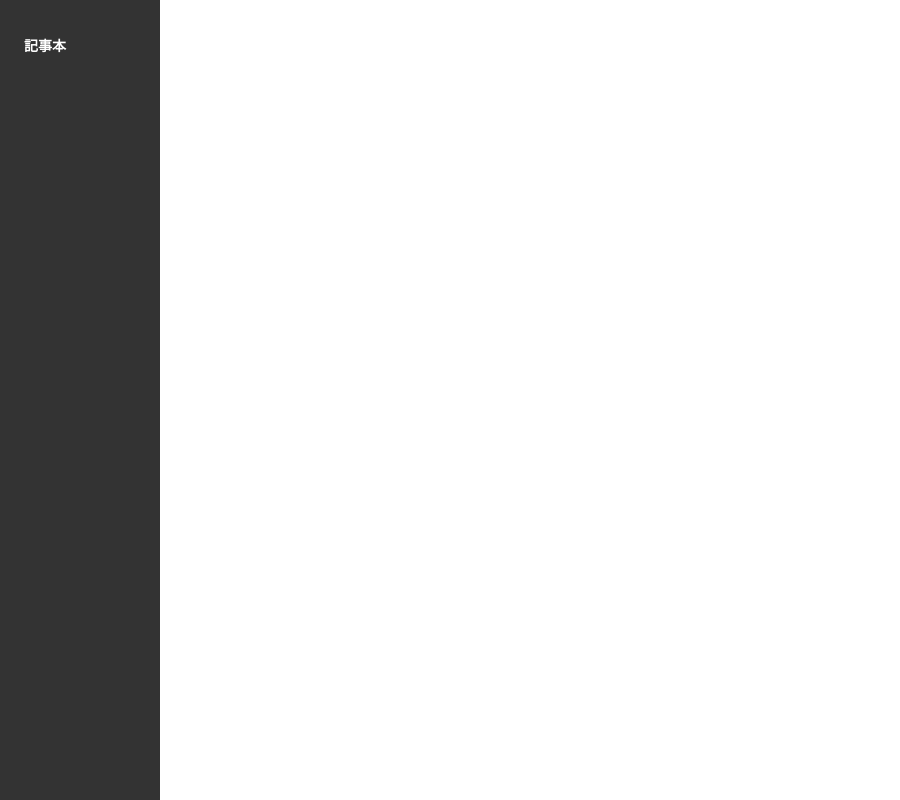
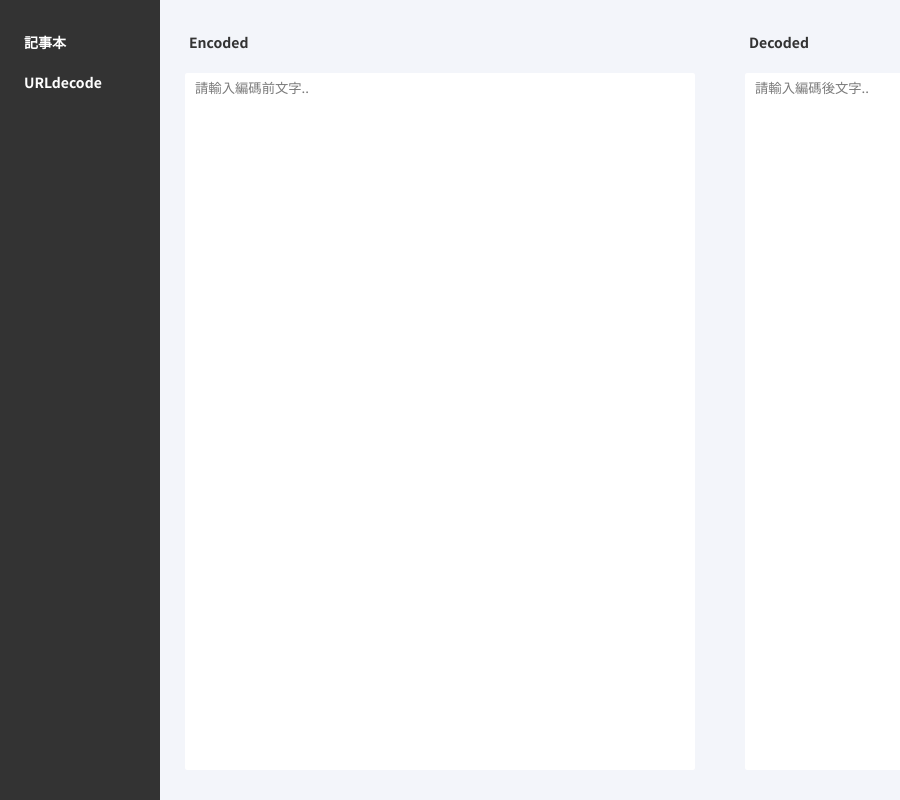
Before and after one commit to start810813/react-memo, a React (Create React App) app: page /urldecode/1 in a window 1280 px wide. Shown: the whole page, without its empty margins (0-900 px from the left). Built offline with nearby package versions, Linux system fonts and the light colour scheme.

Commit message:
feat: urldecode

```diff
--- a/src/components/layouts/NormalLayout/index.tsx
+++ b/src/components/layouts/NormalLayout/index.tsx
@@ -1,7 +1,8 @@
 import React from 'react'
 import { Route } from 'react-router-dom'
 import Sidebar from '../Sidebar'
-import Board from '../../memo/Board'
+import MemoBoard from '../../memo/Board'
+import UrldecodeBoard from '../../urldecode/Board'
 import styles from './style.module.scss'
 
 class NormalLayout extends React.Component {
@@ -10,7 +11,8 @@ class NormalLayout extends React.Component {
             <div className={styles.normal_layout}>
                 <Sidebar />
                 <div className={styles.page_view}>
-                    <Route path='/board/:id?' exact component={Board} />
+                    <Route path='/memo/:id?' exact component={MemoBoard} />
+                    <Route path='/urldecode/:id?' exact component={UrldecodeBoard} />
                 </div>
             </div>
 
--- a/src/components/layouts/Sidebar/index.tsx
+++ b/src/components/layouts/Sidebar/index.tsx
@@ -34,7 +34,8 @@ class Sidebar extends React.Component<StateInterface> {
                     timeout={100000}
                 >
                     <div ref={this.myRef} className={styles.menu}>
-                        <NavLink activeClassName={styles.active} to="/board">記事本</NavLink>
+                        <NavLink activeClassName={styles.active} to="/memo">記事本</NavLink>
+                        <NavLink activeClassName={styles.active} to="/urldecode">URLdecode</NavLink>
                     </div>
                 </CSSTransition>
             </div>
--- a/src/components/layouts/Sidebar/style.module.scss
+++ b/src/components/layouts/Sidebar/style.module.scss
@@ -6,11 +6,15 @@
     z-index: 3;
 
     .menu {
+        display: block;
         padding: 2em 1.5em;
+        box-sizing: border-box;
         & > a, & > span {
+            display: block;
             font-size: 14px;
             font-weight: 600;
             margin-bottom: 20px;
+            word-break: keep-all;
         }
     }
 
@@ -18,6 +22,7 @@
         display: none;
         color: #ffffff;
         padding: 1em 0.5em;
+        box-sizing: border-box;
         border-radius: 5px;
         font-size: 20px;
         text-align: right;
--- a/src/components/memo/Board/style.module.scss
+++ b/src/components/memo/Board/style.module.scss
@@ -19,7 +19,7 @@
         padding: 2em 1.5em;
         box-sizing: border-box;
         @media screen and (max-width: 576px) {
-            position: absolute;
+            // position: absolute;
             z-index: 2;
             top: 0;
             left: 0;
--- a/src/components/memo/Detail/index.tsx
+++ b/src/components/memo/Detail/index.tsx
@@ -19,7 +19,7 @@ interface PropsInterface {
 class Detail extends React.Component<PropsInterface> {
     delete(id: string): any {
         this.props.deleteMemo(id)
-        this.props.history.push('/board')
+        this.props.history.push('/memo')
     }
     render(): React.ReactChild {
         const title = <input type="text"
@@ -55,7 +55,7 @@ class Detail extends React.Component<PropsInterface> {
         return (
             <div className={styles.item}>
                 <div className={styles.control}>
-                    <Link to="/board">
+                    <Link to="/memo">
                         <span>ㄑ 返回</span>
                     </Link>
                     <span className={styles.delete} onClick={() => this.delete(this.props.id)}>🅧 刪除</span>
--- a/src/components/memo/Item/index.tsx
+++ b/src/components/memo/Item/index.tsx
@@ -34,7 +34,7 @@ class Item extends React.Component<PropsInterface> {
             }
         />
         return (
-            <NavLink activeClassName={styles.active} to={`/board/${this.props.id}`}>
+            <NavLink activeClassName={styles.active} to={`/memo/${this.props.id}`}>
                 <div className={styles.item}>
                     <div className={styles.title}>{title}</div>
                     <div className={styles.date}>{date}</div>
--- /dev/null
+++ b/src/components/urldecode/Board/index.tsx
@@ -0,0 +1,38 @@
+import React from 'react'
+import Item from '../Item'
+import styles from './style.module.scss'
+
+interface StateInterface {
+    encoded: string,
+    decoded: string
+}
+class Board extends React.Component {
+    public readonly state: StateInterface = {
+        encoded: '',
+        decoded: ''
+    }
+    decodeUrl(value: string): void {
+        this.setState({
+            encoded: value,
+            decoded: decodeURI(value)
+        })
+    }
+    encodeUrl(value: string): void {
+        this.setState({
+            encoded: encodeURI(value),
+            decoded: value
+        })
+    }
+    render(): React.ReactChild {
+        return (
+            <div className={styles.urldecode}>
+                <Item code={this.state.encoded} type="Encoded" encodeUrl={this.encodeUrl.bind(this)} decodeUrl={this.decodeUrl.bind(this)} />
+                <Item code={this.state.decoded} type="Decoded" encodeUrl={this.encodeUrl.bind(this)} decodeUrl={this.decodeUrl.bind(this)} />
+            </div>
+
+        )
+    }
+}
+
+
+export default Board
--- /dev/null
+++ b/src/components/urldecode/Board/style.module.scss
@@ -0,0 +1,9 @@
+.urldecode {
+    position: relative;
+    display: flex;
+    height: 100vh;
+    overflow-y: auto;
+    @media screen and (max-width: 576px) {
+        display: block;
+    }
+}
--- /dev/null
+++ b/src/components/urldecode/Item/index.tsx
@@ -0,0 +1,36 @@
+import React from 'react'
+import styles from './style.module.scss'
+
+interface PropsInterface {
+    type: string
+    code: string
+    decodeUrl: (value: string) => void
+    encodeUrl: (value: string) => void
+}
+
+class Item extends React.Component<PropsInterface> {
+    render(): React.ReactChild {
+        const title = this.props.type
+        const placeHolder = `請輸入編碼${this.props.type === 'Encoded' ? '前' : '後'}文字..`
+        return (
+            <div className={styles.item}>
+                <div className={styles.title}>{title}</div>
+                <textarea
+                    value={this.props.code}
+                    placeholder={placeHolder}
+                    onInput={
+                        (event: React.ChangeEvent<HTMLTextAreaElement>): void => {
+                            const val = event?.target?.value || ''
+                            if (this.props.type === 'Encoded')
+                                this.props.decodeUrl(val)
+                            else this.props.encodeUrl(val)
+                        }
+                    }
+                />
+            </div>
+        )
+    }
+}
+
+
+export default Item
--- /dev/null
+++ b/src/components/urldecode/Item/style.module.scss
@@ -0,0 +1,28 @@
+.item {
+    width: 50%;
+    height: 100vh;
+    background-color: #f3f5fa;
+    padding: 2em 1.5em;
+    box-sizing: border-box;
+
+    .title  {
+        display: block;
+        padding-left: 5px;
+        margin-bottom: 20px;
+        font-size: 14px;
+        font-weight: 600;
+        color: #333333;
+    }
+
+    textarea {
+        width: 100%;
+        height: 95%;
+        padding: 5px 10px;
+        background-color: #ffffff;
+    }
+
+    @media screen and (max-width: 576px) {
+        width: 100%;
+        height: 50vh;
+    }
+}
```
